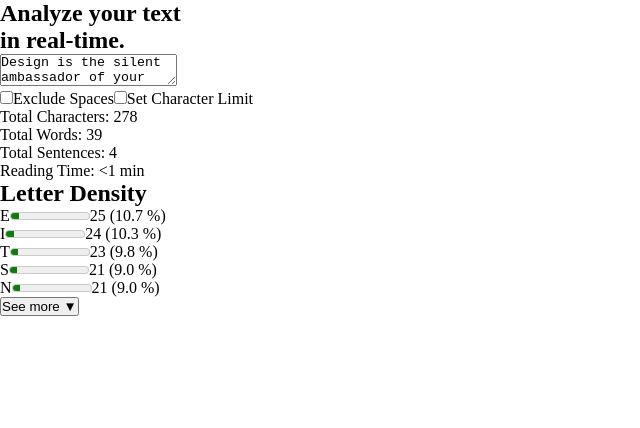
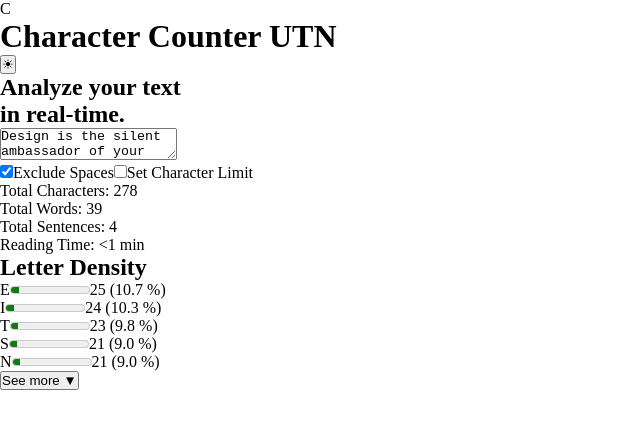
Before and after one commit to ludmila-benitez/character-counter-utn, a React (Vite) app: page / in a window 1280 px wide. Shown: the top 428 px of the page, without its empty margins (0-640 px from the left). Built offline with nearby package versions, Linux system fonts and the light colour scheme.

Commit message:
componentize: controls, header, letter density, stats, writearea

```diff
--- a/src/App.jsx
+++ b/src/App.jsx
@@ -1,5 +1,9 @@
 import { useState } from "react"
 import { Header } from "./components/Header.jsx"
+import { WriteArea } from "./components/WriteArea.jsx"
+import { Controls } from "./components/Controls.jsx"
+import { Stats } from "./components/Stats.jsx"
+import { LetterDensity } from "./components/LetterDensity.jsx"
 
 
 function App() {
@@ -31,11 +35,9 @@ function App() {
 
   const total = cleanText.length
 
-
   cleanText.split("").forEach(letter =>{
     dictionaryLetters[letter]= (dictionaryLetters[letter] || 0) + 1
   })
-
 
   const letters = Object.entries(dictionaryLetters).map(dataLetter => {
     const letter = dataLetter[0]
@@ -44,7 +46,7 @@ function App() {
     const infoToRenderLetter = {
       letterName: letter,
       amount: amountLetter,
-      percentage: (amountLetter / total) * 100,
+      percentage: total === 0 ? 0 : (amountLetter / total) * 100
     }
 
     return infoToRenderLetter
@@ -57,89 +59,51 @@ function App() {
 
   const visibleLetters = showAll ?  sortLetters : sortLetters.slice(0, 5)
 
+  const handleExcludeSpaces = () => {
+    setExcludeSpaces(!excludeSpaces)
+  }
 
+  const handleLimitValue = () => {
+    setLimitValue(!limitValue)
+  }
 
-
-
-
-
+  const handleShowAll = () => {
+    setShowAll(!showAll)
+  }
 
   return (
   <main>
 
-    <header/>
+    <Header/>
 
     <h2>Analyze your text <br /> in real-time.</h2>
 
-    <textarea
-    placeholder="Write your text..."
-    onChange={handleChangeTextArea}
-    value={text}
-    ></textarea>
+    <WriteArea
+      handleChangeTextArea={handleChangeTextArea}
+      text={text}
+    />
 
-    <div>
-      <label>
-      <input type="checkbox"
-      checked= {excludeSpaces}
-      onChange={() => setExcludeSpaces(!excludeSpaces)}
-      />
-      Exclude Spaces
-      </label>
-      <label>
-      <input type="checkbox"
-      checked= {limitCharacter}
-      onChange={handleChangeInputLimit}
-      />
-      Set Character Limit
-      </label>
-      {
-        limitCharacter &&
-        <input type="number"
-        value={limitValue}
-        onChange = {(e) => setLimitValue(e.target.value)}
-         />
-      }
+    <Controls
+      excludeSpaces = {excludeSpaces}
+      handleExcludeSpaces = {handleExcludeSpaces}
+      limitCharacter = {limitCharacter}
+      handleChangeInputLimit = {handleChangeInputLimit}
+      limitValue = {limitValue}
+      handleLimitValue = {handleLimitValue}
+    />
 
+    <Stats
+    characters = {characters}
+    words = {words}
+    sentences = {sentences}
+    readingTime = {readingTime}
+    />
 
-
-
-    </div>
-
-    <p>Total Characters: {characters} </p>
-    <p>Total Words: {words}</p>
-    <p>Total Sentences: {sentences}</p>
-
-    <p>Reading Time: &lt;{readingTime} min</p>
-
-    <section>
-      <h2>Letter Density</h2>
-
-
-      <article>
-         {
-         visibleLetters.map(letter =>
-          <div key={letter.letterName}>
-            <span>{letter.letterName.toLocaleUpperCase()}</span>
-            <meter min= "0" max= "100" value={letter.percentage}></meter>
-            <span>{letter.amount} ({letter.percentage.toFixed(1)} %)</span>
-          </div>)
-         }
-      </article>
-
-
-      <button onClick={()=>setShowAll(!showAll)}
-        >{showAll ? "See less ▲": "See more ▼"  }
-      </button>
-
-
-
-
-    </section>
-
-
-
-
-
+    <LetterDensity
+    visibleLetters={visibleLetters}
+    handleShowAll={handleShowAll}
+    showAll={showAll}
+    />
   </main>
   )
 }
--- /dev/null
+++ b/src/components/Controls.jsx
@@ -0,0 +1,35 @@
+const Controls = (
+    excludeSpaces,
+    handleExcludeSpaces,
+    limitCharacter,
+    handleChangeInputLimit,
+    limitValue,
+    handleLimitValue) => {
+    return(
+    <div>
+      <label>
+      <input type="checkbox"
+      checked= {excludeSpaces}
+      onChange={() => handleExcludeSpaces(!excludeSpaces)}
+      />
+      Exclude Spaces
+      </label>
+      <label>
+      <input type="checkbox"
+      checked= {limitCharacter}
+      onChange={handleChangeInputLimit}
+      />
+      Set Character Limit
+      </label>
+      {
+        limitCharacter &&
+        <input type="number"
+        value={limitValue}
+        onChange = {(e) => handleLimitValue(Number(e.target.value))}
+         />
+      }
+    </div>
+    )
+}
+
+export {Controls}
--- /dev/null
+++ b/src/components/LetterDensity.jsx
@@ -0,0 +1,22 @@
+const LetterDensity = ({visibleLetters, handleShowAll, showAll}) => {
+    return(
+    <section>
+      <h2>Letter Density</h2>
+      <article>
+         {
+         visibleLetters.map(letter =>
+          <div key={letter.letterName}>
+            <span>{letter.letterName.toLocaleUpperCase()}</span>
+            <meter min= "0" max= "100" value={letter.percentage}></meter>
+            <span>{letter.amount} ({letter.percentage.toFixed(1)} %)</span>
+          </div>)
+         }
+      </article>
+      <button onClick={()=>handleShowAll(!showAll)}
+        >{showAll ? "See less ▲": "See more ▼"  }
+      </button>
+    </section>
+    )
+}
+
+export {LetterDensity}
--- /dev/null
+++ b/src/components/Stats.jsx
@@ -0,0 +1,16 @@
+const Stats = ({
+    characters,
+    words,
+    sentences,
+    readingTime}) => {
+    return (
+        <div>
+            <p>Total Characters: {characters} </p>
+            <p>Total Words: {words}</p>
+            <p>Total Sentences: {sentences}</p>
+            <p>Reading Time: &lt;{readingTime} min</p>
+        </div>
+    )
+}
+
+export{Stats}
--- /dev/null
+++ b/src/components/WriteArea.jsx
@@ -0,0 +1,11 @@
+const WriteArea = ({handleChangeTextArea, text}) => {
+    return (
+    <textarea
+        placeholder="Write your text..."
+        onChange={handleChangeTextArea}
+        value={text}
+    ></textarea>
+    )
+}
+
+export {WriteArea}
```
